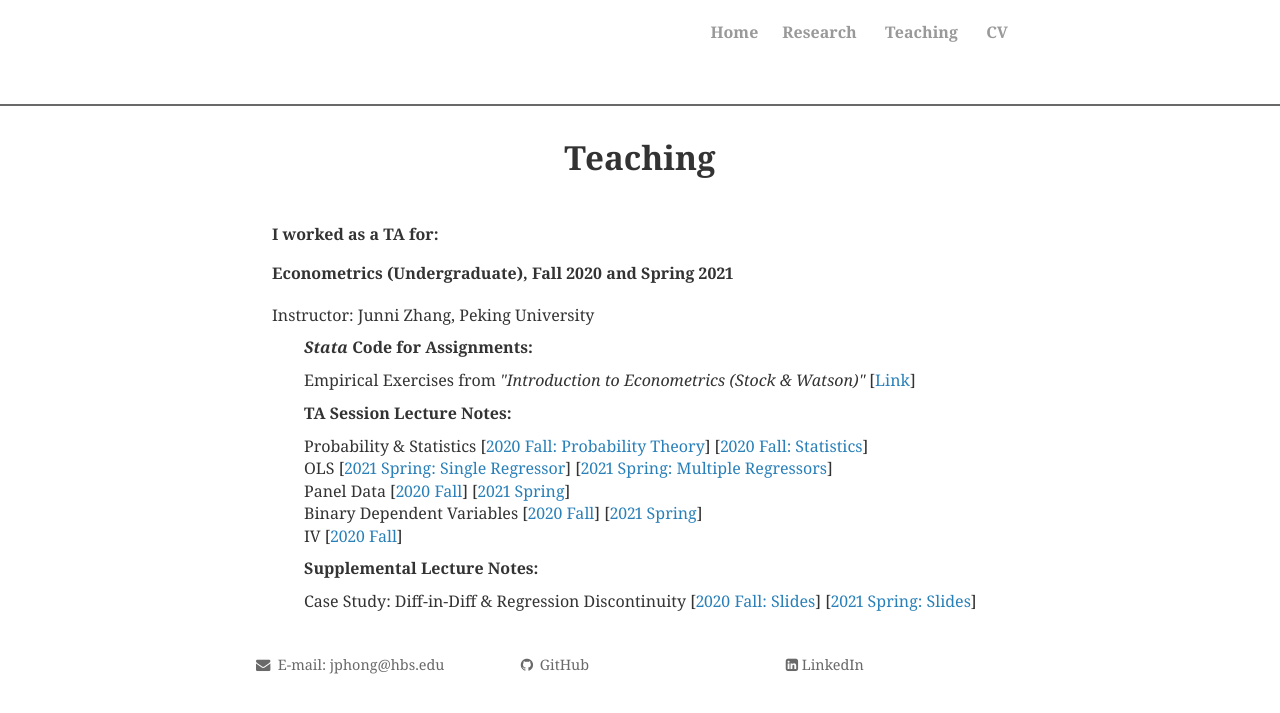
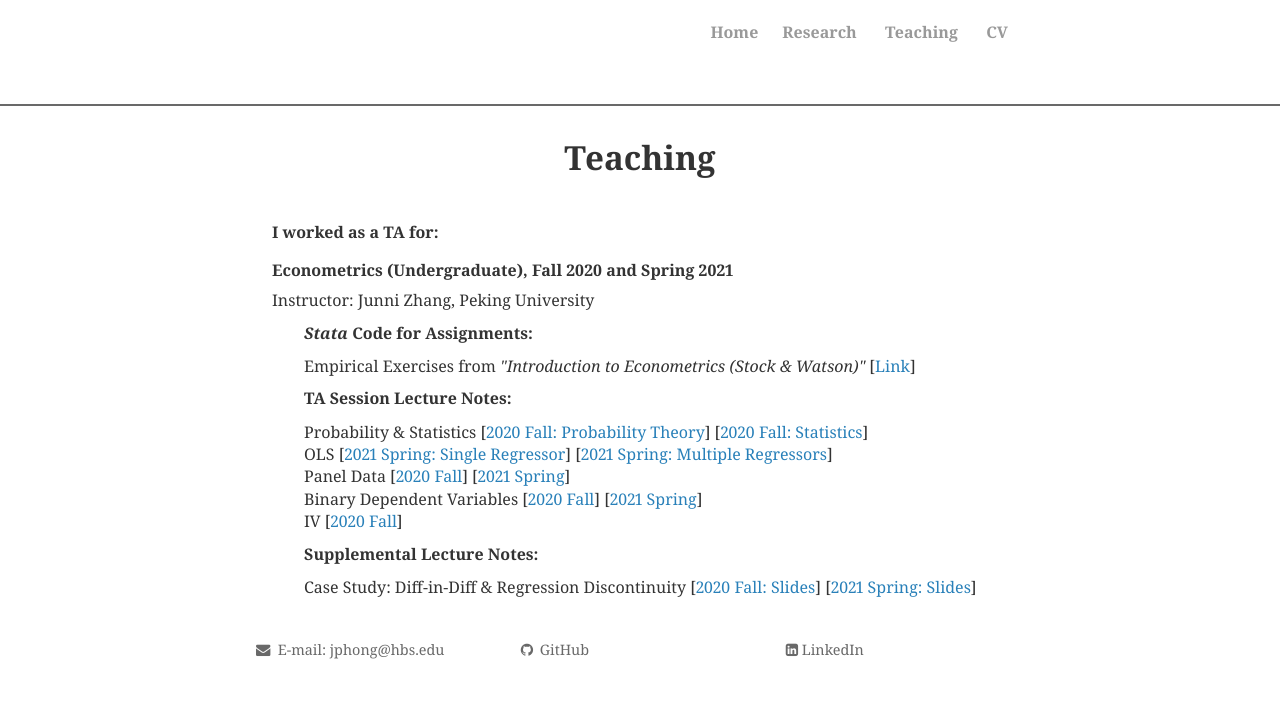
Before and after one commit to JingpengHong/JingpengHong.github.io, a Jekyll site: the page built from teaching.html, in a window 1280 px wide. Shown: the top 713 px of the page. Built offline with Jekyll 4.4.1, drawn with Linux system fonts in a browser that asks for light colours; nearby versions of some CDN libraries; comment, search, counter and statistics services are not loaded; a style sheet for code colours, icons or effects is not loaded.

Commit message:
Update teaching.html

```diff
--- a/teaching.html
+++ b/teaching.html
@@ -4,8 +4,8 @@ title: Teaching
 permalink: /teaching/
 ---
 
-<strong> I worked as a TA for: </strong>
-<p style="line-height: 300%"> <strong> Econometrics (Undergraduate), Fall 2020 and Spring 2021 </strong>
+<p style="line-height: 150%"><strong> I worked as a TA for: </strong>
+<p style="line-height: 150%"> <strong> Econometrics (Undergraduate), Fall 2020 and Spring 2021 </strong>
 <p style="line-height: 50%"> Instructor: Junni Zhang, Peking University
 <br>
 <p style="text-align:justify;text-indent:2em"><b><i>Stata</i> Code for Assignments: </b>
```
